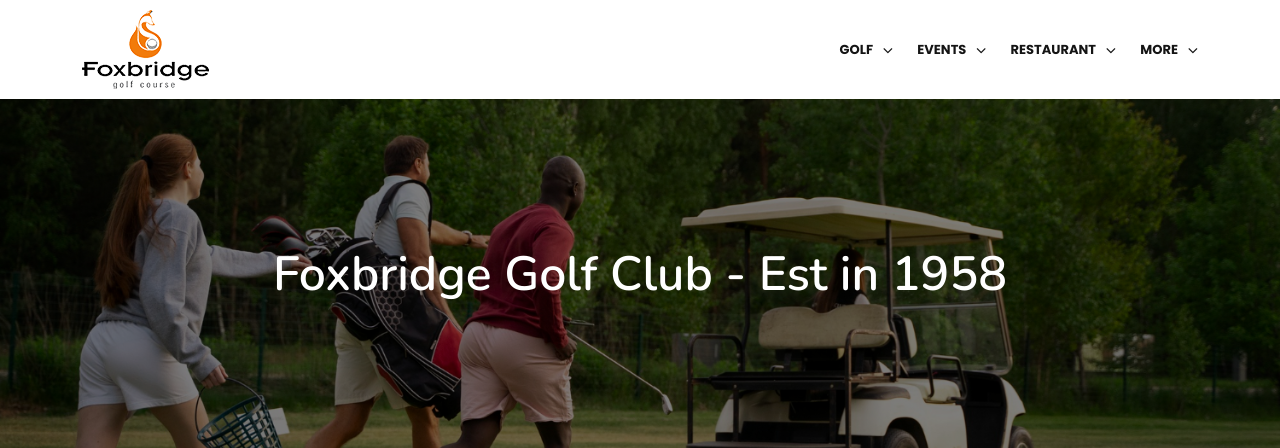
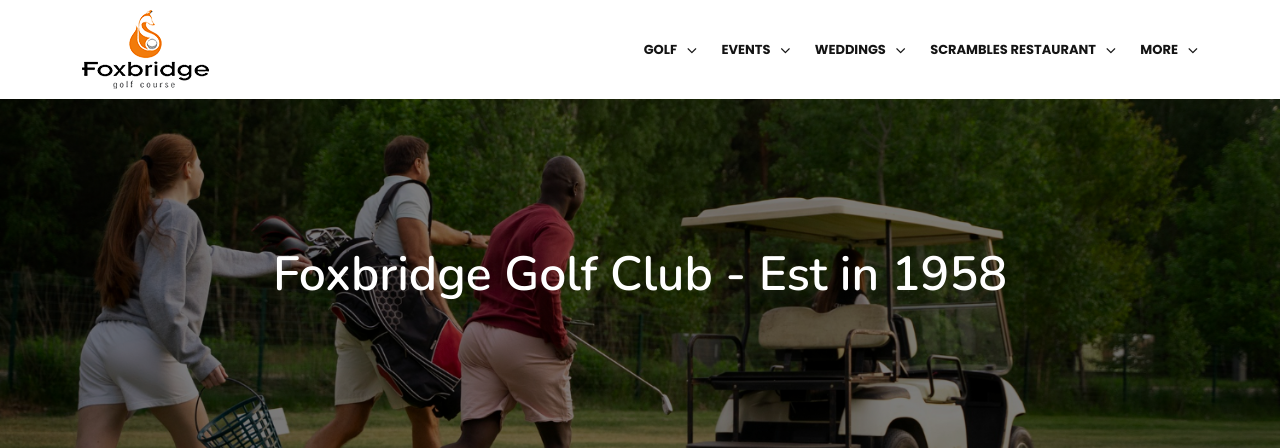
Before and after one commit to way-wise/foxbridge, a PHP site: page /about-us-old.php in a window 1280 px wide; the page is wider, and only the part inside the window is pictured. Shown: the top 448 px of that part. Run offline with PHP 8.4, Linux system fonts and the light colour scheme; some libraries are stand-ins or nearby versions.

Commit message:
style: header menu option updated

```diff
--- a/include/header.php
+++ b/include/header.php
@@ -1,4 +1,3 @@
-
 <header class="site-navbar  site-navbar-target">
    <div class="container">
       <div class="row align-items-center mobileheader">
@@ -21,20 +20,20 @@
          </div>
          <div class="col-lg-10 col-md-4 col-sm-4 col-xs-4 col-4 d-sm-none d-lg-block d-xl-block d-xxl-block">
 
-            <nav class="site-navigation position-relative text-right" role="navigation">
+            <!-- <nav class="site-navigation position-relative text-right" role="navigation">
                <ul class="site-menu main-menu js-clone-nav mr-auto d-none d-lg-block">
-        <!-- <li><a href="index.php" class="nav-link">Home </a> </li>-->
                   <li class="has-children"><a href="javascript:void();" class="nav-link"><b>Golf</b></a>
                      <ul class="dropdown">
-      	 <li><a href="https://www.foxbridge.ca/tee-time" target="_blank"  class="nav-link">Book Tee Time</a></li>
+                        <li><a href="https://www.foxbridge.ca/tee-time" target="_blank" class="nav-link">Book Tee
+                              Time</a></li>
                         <li><a href="courses.php" class="nav-link">Courses</a></li>
                         <li><a href="tournament.php" class="nav-link">Tournament</a></li>
                         <li><a href="League.php" class="nav-link">Leagues</a></li>
                         <li><a href="membership.php" class="nav-link">Memberships</a></li>
                         <li><a href="camps.php" class="nav-link">Summer Camp</a></li>
                         <li><a href="Corporategolf.php" class="nav-link">Corporate Golf</a></li>
-         <li><a href="https://www.foxbridge.ca/tee-time/simulator" class="nav-link">Indoor Simulator</a> </li>
-        <!-- <li><a href="promotions.php" class="nav-link">Promotions</a></li>-->
+                        <li><a href="https://www.foxbridge.ca/tee-time/simulator" class="nav-link">Indoor Simulator</a>
+                        </li>
                         <li><a href="policy.php" class="nav-link">Policies</a></li>
                      </ul>
                   </li>
@@ -45,14 +44,11 @@
                         <li> <a href="venues.php" class="nav-link">Event space </a></li>
 
                         <li> <a href="events.php" class="nav-link">Weddings & Events</a></li>
-         <!--<li> <a href="vendors.php" class="nav-link">Vendor list </a></li> -->
                         <li> <a href="gallery.php" class="nav-link">Gallery </a></li>
                         <li> <a href="packages.php" class="nav-link">Packages</a></li>
                         <li> <a href="upcoming-events.php" class="nav-link">Upcoming Events</a></li>
                      </ul>
                   </li>
-   <!--<li><a href="https://www.destinaholidays.com/" target="_blank" class="nav-link">Flights</a> </li> -->
-
 
                   <li class="has-children"><a href="javascript:void();" class="nav-link"><b>Restaurant</b></a>
                      <ul class="dropdown">
@@ -74,11 +70,81 @@
                   </li>
 
 
+            </nav> -->
+            <nav class="site-navigation position-relative text-right" role="navigation">
+               <ul class="site-menu main-menu js-clone-nav mr-auto d-none d-lg-block">
+                  <!-- <li><a href="index.php" class="nav-link">Home </a> </li>-->
+                  <li class="has-children"><a href="javascript:void();" class="nav-link"><b>Golf</b></a>
+                     <ul class="dropdown">
+                        <li><a href="https://www.foxbridge.ca/tee-time" target="_blank" class="nav-link">Book Tee
+                              Time</a></li>
+                        <li><a href="tournament.php" class="nav-link">Tournaments</a></li>
+                        <li><a href="League.php" class="nav-link">Leagues</a></li>
+                        <li><a href="membership.php" class="nav-link">Memberships</a></li>
+                        <li><a href="camps.php" class="nav-link">Summer Camp</a></li>
+                        <li><a href="Corporategolf.php" class="nav-link">Corporate Golf</a></li>
+                        <li><a href="https://www.foxbridge.ca/tee-time/simulator" class="nav-link">Indoor Simulator</a>
+                        </li>
+                        <li><a href="courses.php" class="nav-link">Our Courses</a></li>
+                        <!-- <li><a href="promotions.php" class="nav-link">Promotions</a></li>-->
+                        <li><a href="policy.php" class="nav-link">Policies</a></li>
+                     </ul>
+                  </li>
+
+
+                  <li class="has-children"><a href="javascript:void();" class="nav-link"><b>Events</b></a>
+                     <ul class="dropdown">
+                        <li> <a href="venues.php" class="nav-link">Event space</a></li>
+                        <li> <a href="events.php" class="nav-link">Social Events</a></li>
+                        <li> <a href="gallery.php" class="nav-link">Events Gallery</a></li>
+                        <li> <a href="packages.php" class="nav-link">Event Packages</a></li>
+                        <li> <a href="upcoming-events.php" class="nav-link">Upcoming Events</a></li>
+                        <li> <a href="contact-for-events.php" class="nav-link">Contact us</a></li>
+                     </ul>
+                  </li>
+                  <!--<li><a href="https://www.destinaholidays.com/" target="_blank" class="nav-link">Flights</a> </li> -->
+
+                  <li class="has-children"><a href="javascript:void();" class="nav-link"><b>Weddings</b></a>
+                     <ul class="dropdown">
+                        <li> <a href="venues.php" class="nav-link">Event space</a></li>
+
+                        <!--<li> <a href="vendors.php" class="nav-link">Vendor list </a></li> -->
+                        <li> <a href="gallery.php" class="nav-link">Wedding Gallery </a></li>
+                        <li> <a href="packages.php" class="nav-link">Wedding Packages</a></li>
+                        <li> <a href="book-a-tour.php" class="nav-link">Book a Tour</a></li>
+                     </ul>
+                  </li>
+
+
+
+                  <li class="has-children"><a href="javascript:void();" class="nav-link"><b>Scrambles Restaurant</b></a>
+                     <ul class="dropdown">
+                        <li><a href="dining-bar.php" class="nav-link">Dining &amp; Bar</a> </li>
+                     </ul>
+                  </li>
+
+
+
+                  <li class="has-children"><a href="javascript:void();" class="nav-link"><b>More</b></a>
+                     <ul class="dropdown">
+                        <li> <a href="about-us.php" class="nav-link">About Foxbridge</a></li>
+                        <li><a href="contacts.php" class="nav-link">Contact</a>
+                        </li>
+                        <li> <a href="jobs.php" class="nav-link">Employment</a></li>
+                        <li> <a href="history.php" class="nav-link">Our History</a></li>
+                        <li> <a href="location.php" class="nav-link">Our Location </a></li>
+
+                     </ul>
+                  </li>
+
+
+               </ul>
             </nav>
          </div>
          <div class="col-lg-4 col-md-4 col-sm-4 col-xs-4 col-4 hideonlgSreen">
             <ul class="left_menu float-end">
-				    <li><a href="javascript:void();" class="d-lg-block" data-bs-toggle="offcanvas" data-bs-target="#BookTeaTime">Book Now</a></li>
+               <li><a href="javascript:void();" class="d-lg-block" data-bs-toggle="offcanvas"
+                     data-bs-target="#BookTeaTime">Book Now</a></li>
             </ul>
          </div>
       </div>
```
Lines whose indentation alone changed are shown as unchanged.
